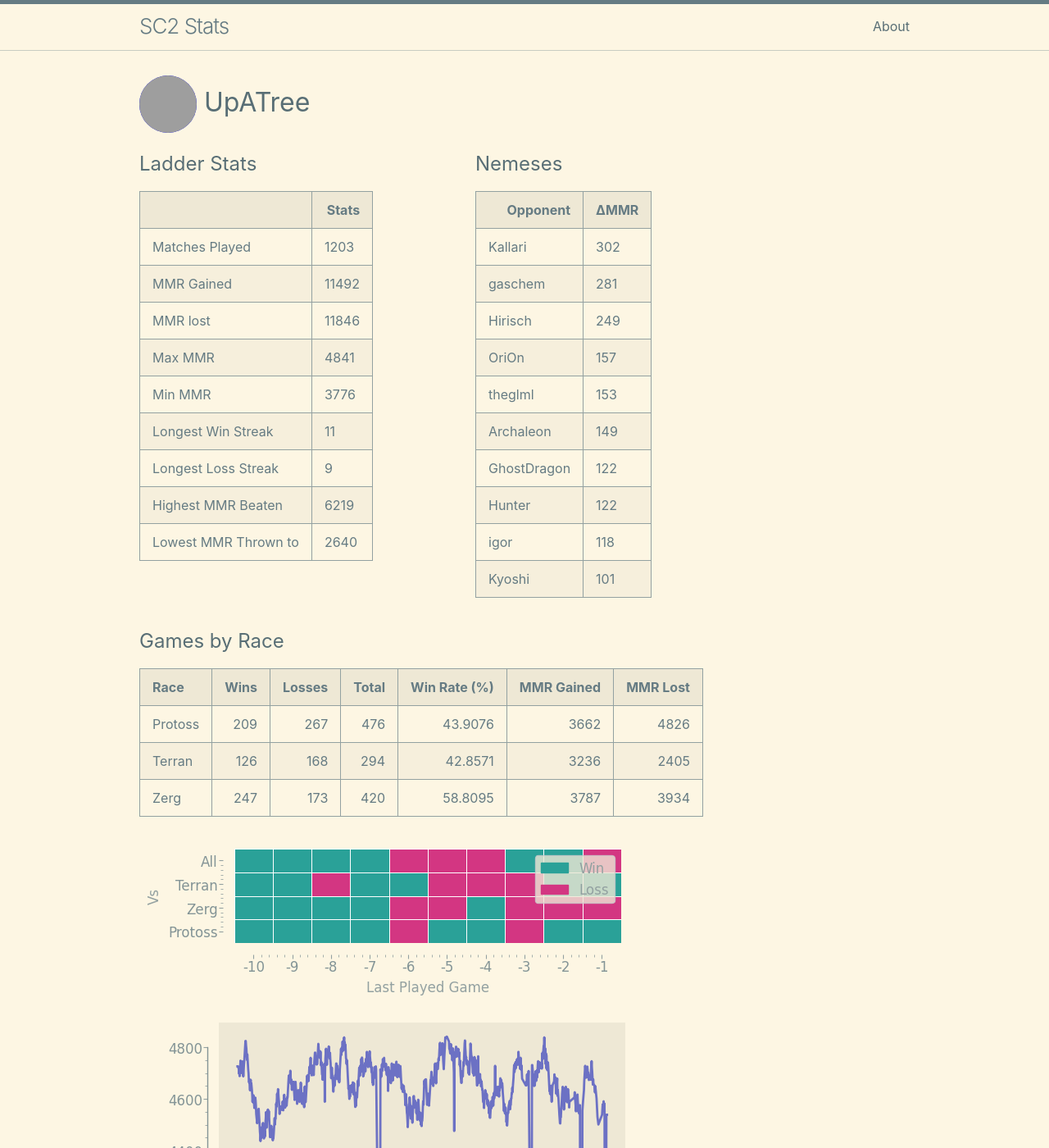
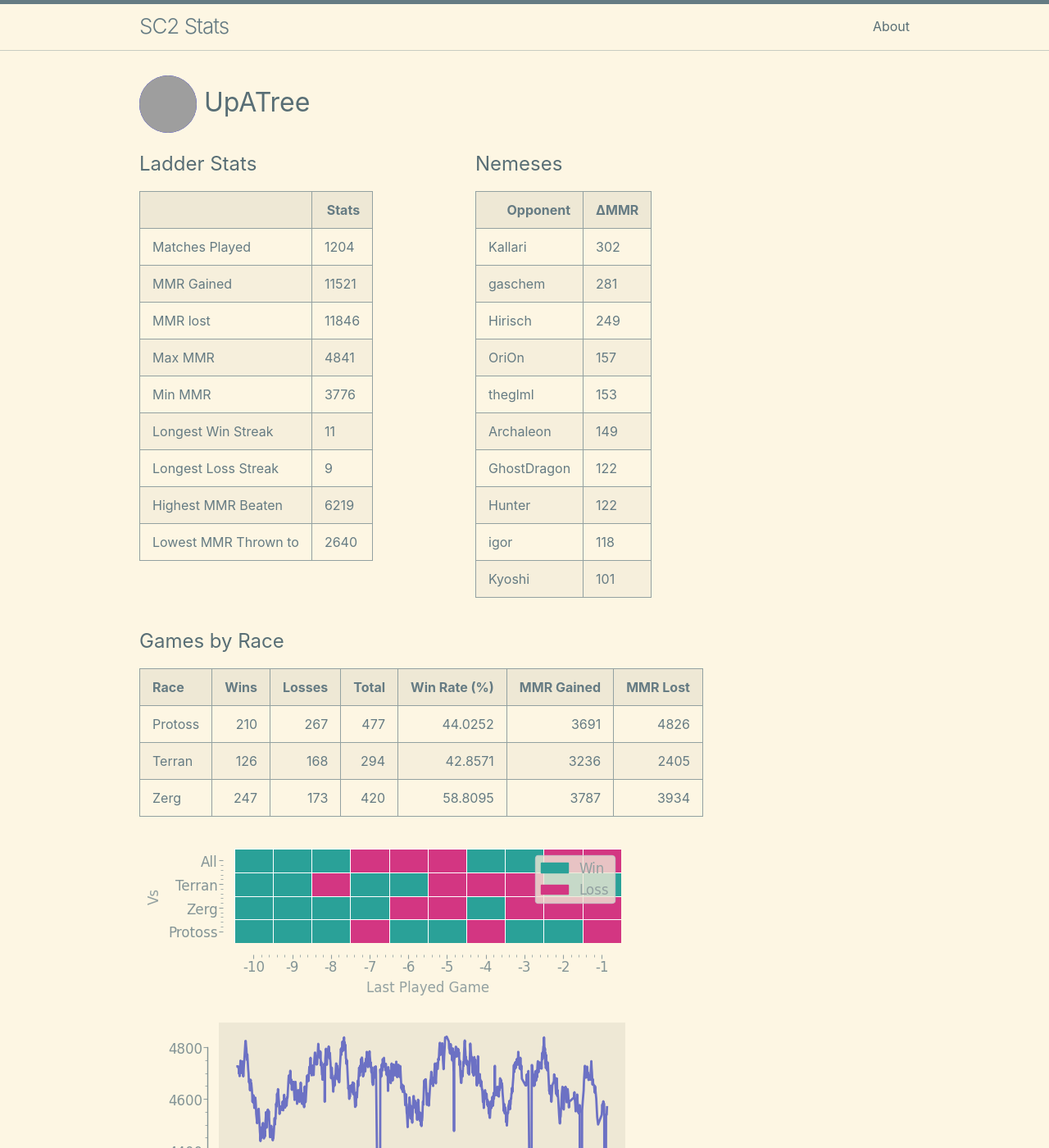
Before and after one commit to kylermurphy/UpATree, a Jekyll site: the page built from docs/index.md, in a window 1280 px wide and 1400 px high. Shown: the whole window at 82% size. Built offline with Jekyll 4.4.1, drawn with Linux system fonts in a browser that asks for light colours; grey boxes are pictures that could not be loaded.

Commit message:
running on push

```diff
--- a/docs/index.md
+++ b/docs/index.md
@@ -18,11 +18,11 @@ layout: home
   <tbody>
     <tr>
       <td>Matches Played</td>
-      <td>1203</td>
+      <td>1204</td>
     </tr>
     <tr>
       <td>MMR Gained</td>
-      <td>11492</td>
+      <td>11521</td>
     </tr>
     <tr>
       <td>MMR lost</td>
@@ -114,7 +114,7 @@ layout: home
 
 | Race    |   Wins |   Losses |   Total |   Win Rate (%) |   MMR Gained |   MMR Lost |
 |:--------|-------:|---------:|--------:|---------------:|-------------:|-----------:|
-| Protoss |    209 |      267 |     476 |        43.9076 |         3662 |       4826 |
+| Protoss |    210 |      267 |     477 |        44.0252 |         3691 |       4826 |
 | Terran  |    126 |      168 |     294 |        42.8571 |         3236 |       2405 |
 | Zerg    |    247 |      173 |     420 |        58.8095 |         3787 |       3934 |
 
--- a/log.txt
+++ b/log.txt
@@ -439,3 +439,4 @@ Writing a log file 2025-03-12 23:47:59.
 Writing a log file 2025-03-13 16:30:21.
 Writing a log file 2025-03-13 16:54:28.
 Writing a log file 2025-03-13 17:19:25.
+Writing a log file 2025-03-13 17:36:49.
```
Also changed, not shown: docs/assets/MMR.png, docs/assets/daily.png, docs/assets/gm_hist.png, docs/assets/r_wrt.png, 1 other file.
